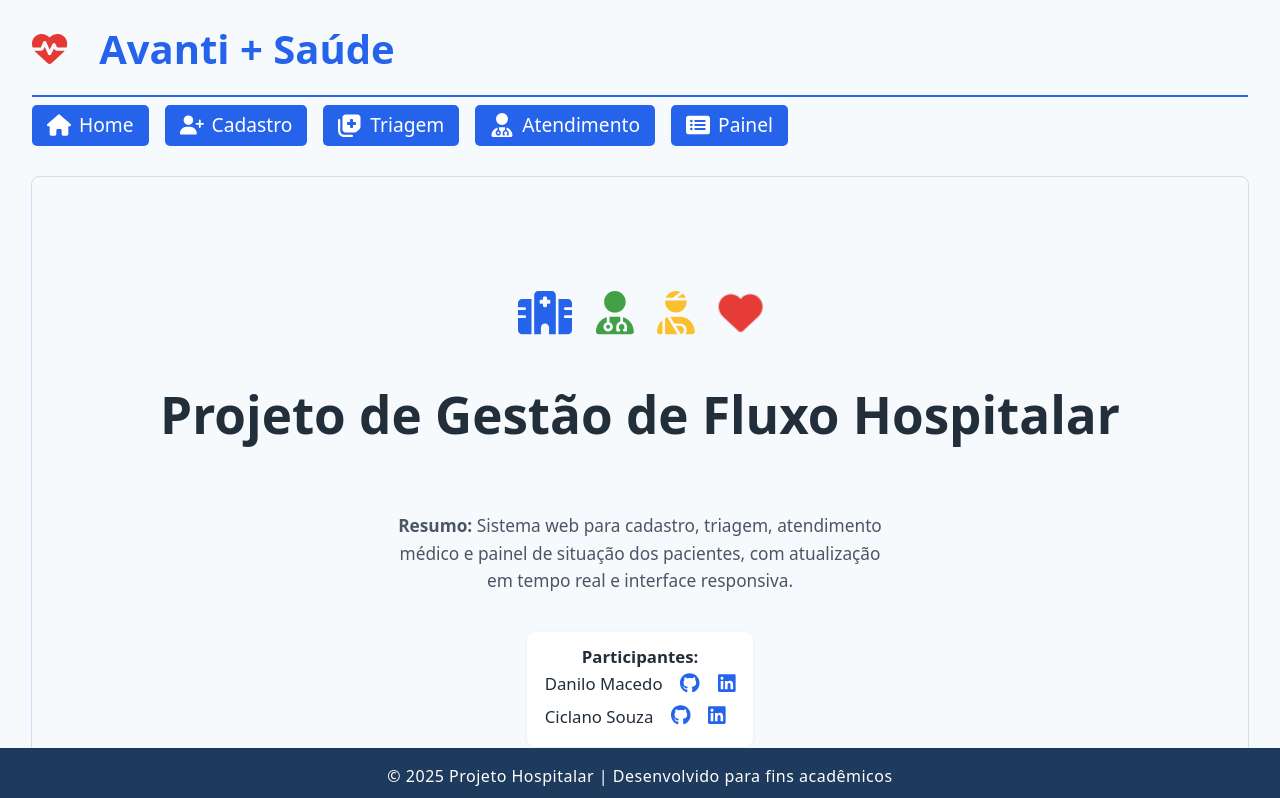
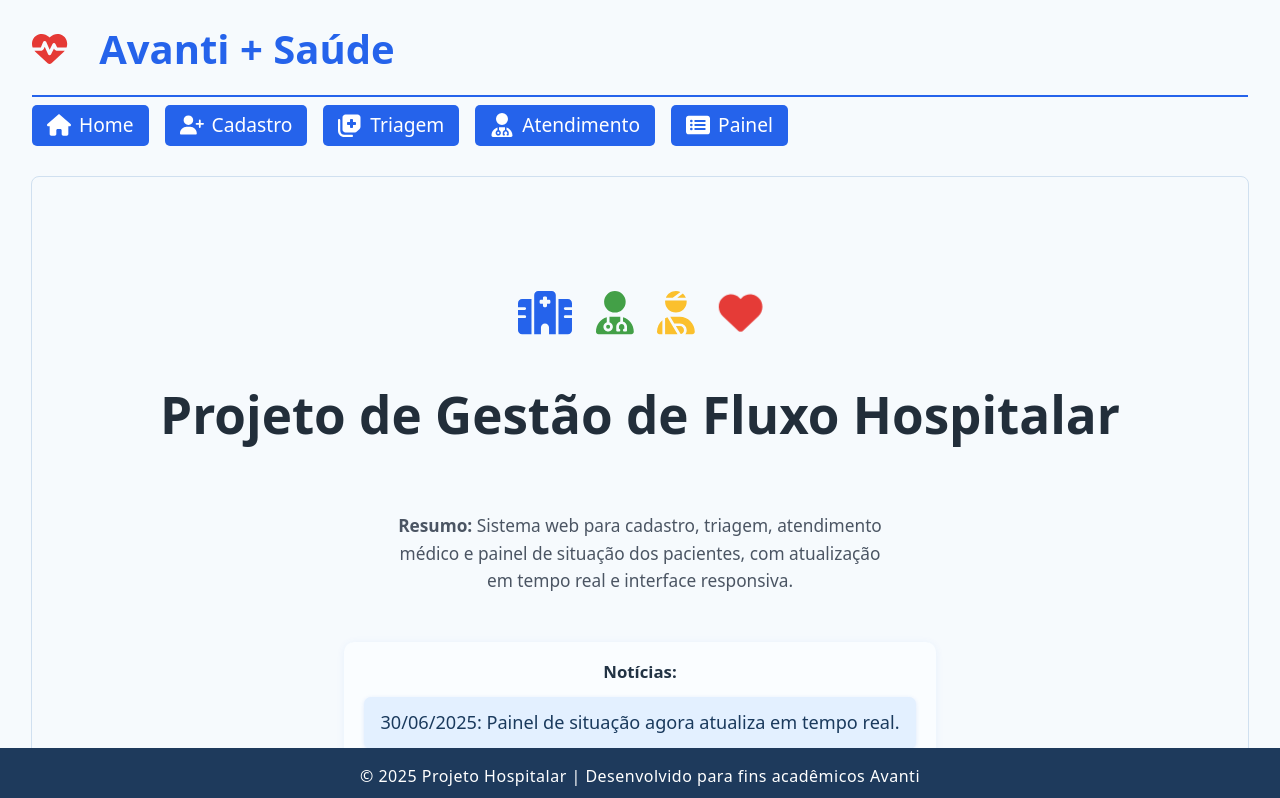
Before and after one commit to jailsonbezerra/project-atendimento-medico, a React (Vite) app: page / in a window 1280 px wide. Shown: the top 798 px of the page. Built offline with nearby package versions, Linux system fonts and the light colour scheme.

Commit message:
ajuste do painel de noticas e ajuste dos cards

```diff
--- a/src/pages/cadastro/CadastroPaciente.jsx
+++ b/src/pages/cadastro/CadastroPaciente.jsx
@@ -31,7 +31,8 @@ export default function CadastroPaciente() {
   function handleSubmit(e) {
     e.preventDefault();
     const pacientes = JSON.parse(localStorage.getItem('pacientes') || '[]');
-    pacientes.push(form);
+    // Garante que todos os pacientes cadastrados NÃO tenham campo triagem nem atendimento
+    pacientes.push({ ...form, triagem: undefined, atendimento: undefined });
     localStorage.setItem('pacientes', JSON.stringify(pacientes));
     alert('Paciente cadastrado com sucesso!');
     setForm({
--- a/src/pages/home/Home.jsx
+++ b/src/pages/home/Home.jsx
@@ -1,11 +1,31 @@
 import { FontAwesomeIcon } from "@fortawesome/react-fontawesome";
 import { faHeart, faHospital, faUserMd, faUserInjured } from '@fortawesome/free-solid-svg-icons';
 import { faGithub as faGithubBrand, faLinkedin as faLinkedinBrand } from '@fortawesome/free-brands-svg-icons';
+import { useEffect, useState } from "react";
 
 import './home.css';
 import { participantes } from './participantes';
 
 export function Home() {
+  const noticias = [
+    { data: "02/07/2025", texto: "Novo layout responsivo para triagem e atendimento implementado!" },
+    { data: "30/06/2025", texto: "Painel de situação agora atualiza em tempo real." },
+    { data: "28/06/2025", texto: "Cadastro de pacientes com validação aprimorada." },
+    { data: "25/06/2025", texto: "Projeto inicial publicado no GitHub." },
+  ];
+  const [noticiaAtual, setNoticiaAtual] = useState(0);
+
+  useEffect(() => {
+    const timer = setInterval(() => {
+      setNoticiaAtual((prev) => (prev + 1) % noticias.length);
+    }, 4000);
+    return () => clearInterval(timer);
+  }, [noticias.length]);
+
+  function handleNoticiaClick(idx) {
+    setNoticiaAtual(idx);
+  }
+
   return (
     <>
       <main className="home">
@@ -19,6 +39,24 @@ export function Home() {
         <div className="home-resumo">
           <p><b>Resumo:</b> Sistema web para cadastro, triagem, atendimento médico e painel de situação dos pacientes, com atualização em tempo real e interface responsiva.</p>
         </div>
+        <div className="home-noticias">
+          <b>Notícias:</b>
+          <div className="noticia-destaque" onClick={() => window.open('https://github.com/', '_blank')} style={{cursor:'pointer'}}>
+            <span className="noticia-data">{noticias[noticiaAtual].data}:</span> {noticias[noticiaAtual].texto}
+          </div>
+          <div className="noticia-indicadores">
+            {noticias.map((n, idx) => (
+              <button
+                key={idx}
+                className={"noticia-indicador" + (idx === noticiaAtual ? " ativo" : "")}
+                onClick={() => handleNoticiaClick(idx)}
+                aria-label={`Ver notícia de ${n.data}`}
+              >
+                ●
+              </button>
+            ))}
+          </div>
+        </div>
         <div className="home-participantes">
           <b>Participantes:</b>
           <ul>
@@ -31,11 +69,11 @@ export function Home() {
             ))}
           </ul>
         </div>
-        <p className="home-versao">Versão 1.0</p>
+        <p className="home-versao">Versão 2.0 REFATORADO</p>
         <p>Selecione um módulo acima para iniciar o atendimento ao paciente.</p>
       </main>
       <footer className="footer">
-        <span>© {new Date().getFullYear()} Projeto Hospitalar | Desenvolvido para fins acadêmicos</span>
+        <span>© {new Date().getFullYear()} Projeto Hospitalar | Desenvolvido para fins acadêmicos Avanti</span>
       </footer>
     </>
   )
--- a/src/pages/home/home.css
+++ b/src/pages/home/home.css
@@ -104,3 +104,55 @@ main.home {
 .icon-link:hover {
     color: var(--secondary-green);
 }
+
+.home-noticias {
+  background: #fafdff;
+  border-radius: 10px;
+  box-shadow: 0 1px 8px #2563eb11;
+  padding: 1.1rem 1.3rem;
+  margin: 1.2rem 0 1.5rem 0;
+  color: #234;
+  font-size: 1.05em;
+}
+.home-noticias ul {
+  margin: 0.5rem 0 0 1.2rem;
+  padding: 0;
+  list-style: disc inside;
+}
+.home-noticias li {
+  margin-bottom: 0.4rem;
+  line-height: 1.5;
+}
+.noticia-destaque {
+  background: #e3f0ff;
+  border-radius: 7px;
+  padding: 0.7rem 1rem;
+  margin: 0.7rem 0 0.5rem 0;
+  font-size: 1.08em;
+  font-weight: 500;
+  color: #1a3a5d;
+  box-shadow: 0 1px 4px #2563eb22;
+  transition: background 0.2s;
+}
+.noticia-destaque:hover {
+  background: #d0e7ff;
+}
+.noticia-indicadores {
+  display: flex;
+  gap: 0.4rem;
+  margin-top: 0.3rem;
+}
+.noticia-indicador {
+  background: none;
+  border: none;
+  color: #2563eb99;
+  font-size: 1.2em;
+  cursor: pointer;
+  padding: 0 2px;
+  transition: color 0.2s;
+}
+.noticia-indicador.ativo {
+  color: #2563eb;
+  font-weight: bold;
+  text-shadow: 0 0 2px #2563eb44;
+}
--- a/src/pages/triagem/Triagem.jsx
+++ b/src/pages/triagem/Triagem.jsx
@@ -28,6 +28,16 @@ export default function Triagem() {
     const data = JSON.parse(localStorage.getItem('pacientes') || '[]');
     setPacientes(data.filter(p => !p.triagem));
   }, [showDetalhe]);
+
+  // Garante que pacientes reclassificados continuem visíveis até a triagem ser salva
+  // e que todos os pacientes cadastrados aparecem até serem triados
+  useEffect(() => {
+    const todos = JSON.parse(localStorage.getItem('pacientes') || '[]');
+    const pacientesEmTriagem = todos.filter(p => p.emTriagem);
+    if (pacientesEmTriagem.length > 0) {
+      setPacientes(pacientesEmTriagem);
+    }
+  }, []);
 
   function handleSelecionar(idx) {
     setSelecionado(idx);
@@ -66,11 +76,8 @@ export default function Triagem() {
     const pacienteTriado = pacientes[selecionado];
     const idxGeral = todos.findIndex(p => p.cpf === pacienteTriado.cpf);
     if (idxGeral !== -1) {
-      // Atualiza prioridade se reclassificada
-      let novoPaciente = { ...todos[idxGeral], triagem: dadosTriagem };
-      if (dadosTriagem.prioridade && dadosTriagem.prioridade !== todos[idxGeral].prioridade) {
-        novoPaciente.prioridade = dadosTriagem.prioridade;
-      }
+      // Sempre salva o campo triagem e atualiza prioridade
+      let novoPaciente = { ...todos[idxGeral], triagem: dadosTriagem, prioridade: dadosTriagem.prioridade };
       delete novoPaciente.emTriagem;
       todos[idxGeral] = novoPaciente;
       localStorage.setItem('pacientes', JSON.stringify(todos));
@@ -119,7 +126,7 @@ export default function Triagem() {
         {pacientesFiltrados.length === 0 && <p>Nenhum paciente aguardando triagem.</p>}
         {pacientesFiltrados.map((p, idx) => (
           <div
-            className={`card-atendimento prioridade-${p.prioridade?.toLowerCase()}`}
+            className={`card-triagem prioridade-${p.prioridade?.toLowerCase()}`}
             key={idx}
             tabIndex={0}
             onClick={() => handleSelecionar(idx)}
--- a/src/pages/triagem/TriagemDetalhe.jsx
+++ b/src/pages/triagem/TriagemDetalhe.jsx
@@ -49,7 +49,8 @@ export default function TriagemDetalhe({ paciente, onVoltar, onSalvar }) {
       alert('Preencha todos os campos obrigatórios!');
       return;
     }
-    onSalvar(form);
+    // Sempre envia a prioridade selecionada, mesmo que igual à anterior
+    onSalvar({ ...form, prioridade: form.prioridade });
   }
 
   if (!paciente) return null;
```
